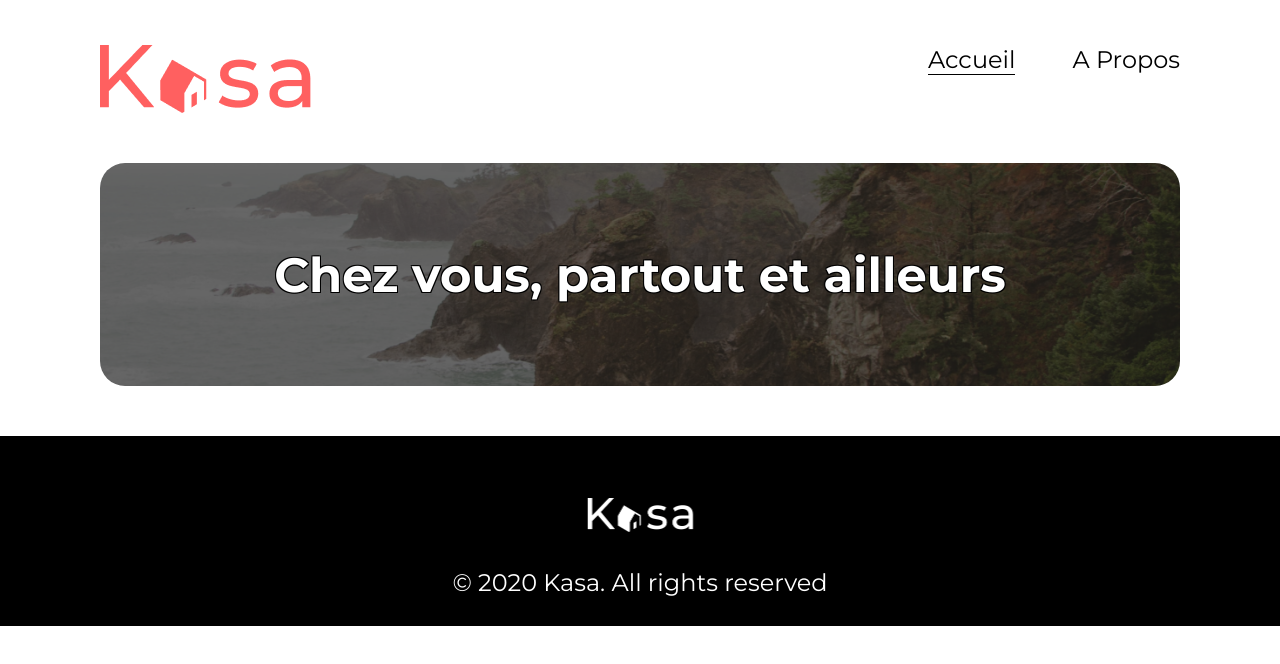
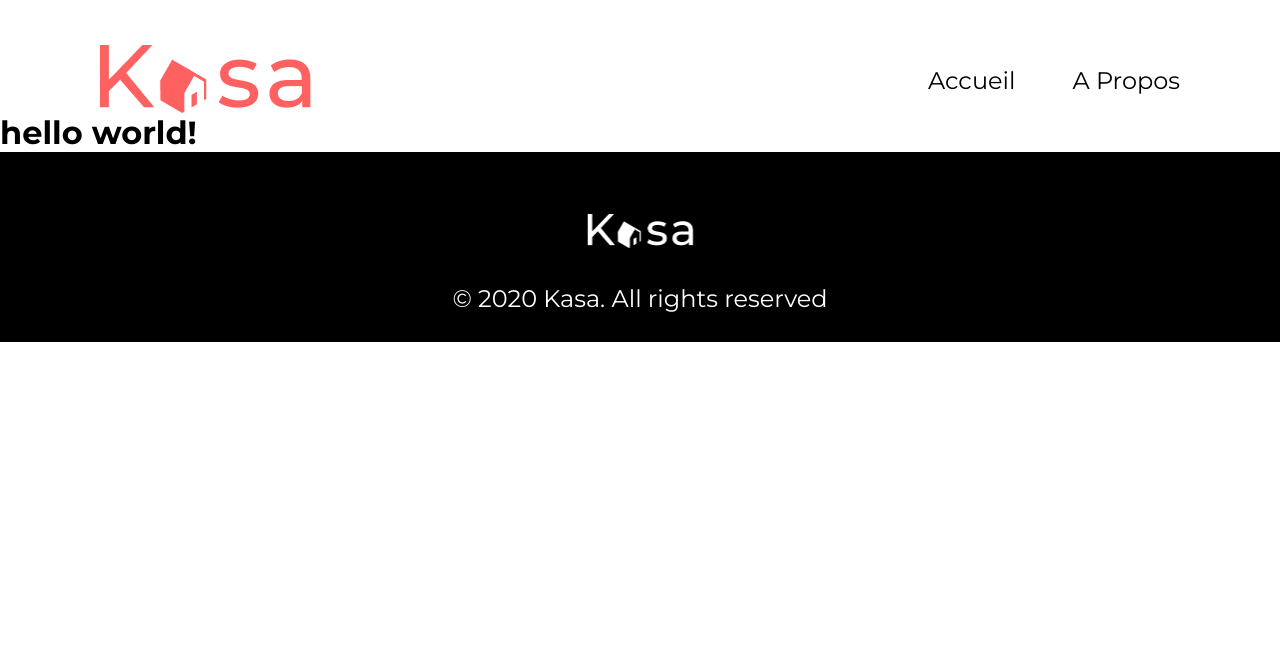
Before and after one commit to Maxgazore/kasa-main, a React (Vite) app: page /about in a window 1280 px wide. Shown: the top 664 px of the page. Built offline with nearby package versions, Linux system fonts and the light colour scheme.

Commit message:
Ajout de "RoutesPath"

```diff
--- a/sass/header.scss
+++ b/sass/header.scss
@@ -1,5 +1,6 @@
 .header {
   display: flex;
+  align-items: center;
   justify-content: space-between;
   margin-inline: 100px;
   margin-top: 45px;
@@ -8,6 +9,7 @@
     list-style: none;
     font-size: 24px;
     gap: 57px;
+    height: 27px;
     &--active {
       border-bottom: 1px solid black;
       border-spacing: 0;
--- a/sass/imports.scss
+++ b/sass/imports.scss
@@ -5,4 +5,6 @@
 * {
   font-family: 'Montserrat';
   margin: 0;
+  text-decoration: none;
+  color: black;
 }
--- a/src/assets/style.css
+++ b/src/assets/style.css
@@ -1,5 +1,6 @@
 .header {
   display: flex;
+  align-items: center;
   justify-content: space-between;
   margin-inline: 100px;
   margin-top: 45px;
@@ -9,6 +10,7 @@
   list-style: none;
   font-size: 24px;
   gap: 57px;
+  height: 27px;
 }
 .header__nav--active {
   border-bottom: 1px solid black;
@@ -58,6 +60,8 @@
 * {
   font-family: "Montserrat";
   margin: 0;
+  text-decoration: none;
+  color: black;
 }
 
 /*# sourceMappingURL=style.css.map */
--- a/src/components/Header.jsx
+++ b/src/components/Header.jsx
@@ -1,3 +1,5 @@
+import { Link } from 'react-router'
+
 function Header() {
   return (
     <header className="header">
@@ -6,11 +8,9 @@ function Header() {
         src="src/assets/logo.png"
         alt="Logo de Kasa"
       />
-      <nav>
-        <ul className="header__nav">
-          <li className="header__nav--active">Accueil</li>
-          <li>A Propos</li>
-        </ul>
+      <nav className="header__nav">
+        <Link to="/">Accueil</Link>
+        <Link to="/about">A Propos</Link>
       </nav>
     </header>
   )
--- /dev/null
+++ b/src/components/RoutesPath.jsx
@@ -0,0 +1,18 @@
+import { BrowserRouter as Router, Routes, Route } from 'react-router'
+import Header from './header'
+import Home from './Home'
+import About from '../pages/About'
+
+function RoutesPath() {
+  return (
+    <Router>
+      <Header />
+      <Routes>
+        <Route path="/" element={<Home />} />
+        <Route path="/about" element={<About />} />
+      </Routes>
+    </Router>
+  )
+}
+
+export default RoutesPath
--- /dev/null
+++ b/src/pages/About.jsx
@@ -0,0 +1,9 @@
+function About() {
+  return (
+    <div>
+      <h1>hello world!</h1>
+    </div>
+  )
+}
+
+export default About
--- a/src/pages/index.jsx
+++ b/src/pages/index.jsx
@@ -1,14 +1,12 @@
 import { StrictMode } from 'react'
 import { createRoot } from 'react-dom/client'
 import '../assets/style.css'
-import Header from '../components/header'
 import Footer from '../components/Footer'
-import Home from '../components/Home'
+import Routes from '../components/RoutesPath'
 
 createRoot(document.getElementById('root')).render(
   <StrictMode>
-    <Header />
-    <Home />
+    <Routes />
     <Footer />
   </StrictMode>
 )
```
Also changed, not shown: 1 other file (tests, documents, lock files or other folders).
